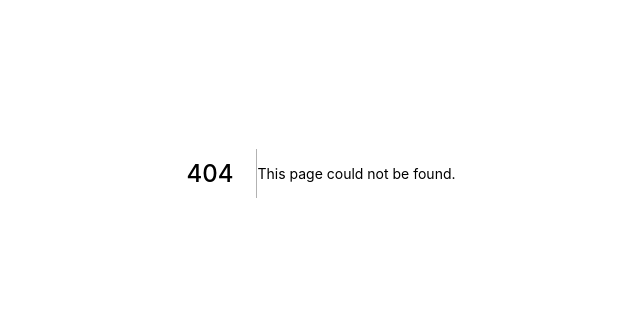
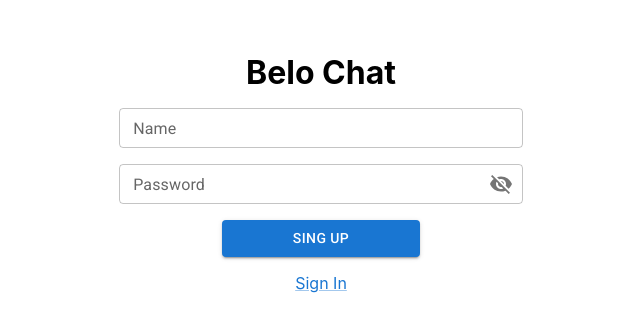
Before and after one commit to mrkelder/messanger, a Next.js app: page /registration in a window 1280 px wide. Before the commit this address had no page. Shown: the part 227-558 px from the top of the page, without its empty margins (319-959 px from the left). Built offline with nearby package versions, Linux system fonts and the light colour scheme.

Commit message:
feat: created registration page

```diff
--- /dev/null
+++ b/pages/registration.tsx
@@ -0,0 +1,117 @@
+import { useCallback, useState, FormEventHandler, ChangeEvent } from "react";
+
+import { Visibility, VisibilityOff } from "@mui/icons-material";
+import {
+  OutlinedInput,
+  IconButton,
+  TextField,
+  Stack,
+  InputAdornment,
+  Button,
+  InputLabel,
+  FormControl,
+  useMediaQuery,
+  Link as MLink
+} from "@mui/material";
+import { NextPage } from "next";
+import Link from "next/link";
+
+interface FormDataState {
+  name: string;
+  password: string;
+}
+
+const defaultFormData: FormDataState = {
+  name: "",
+  password: ""
+};
+
+const Registration: NextPage = () => {
+  const isTablet = useMediaQuery("(max-width: 768px)");
+  const [isPasswordShown, setIsPasswordShown] = useState(false);
+  const [formData, setFormData] = useState(defaultFormData);
+
+  const inputWidth = isTablet ? "25ch" : "40ch";
+  const buttonWidth = isTablet ? "15ch" : "25ch";
+
+  const handleShowPassword = useCallback(() => {
+    setIsPasswordShown(prev => !prev);
+  }, []);
+
+  const handleInputChange =
+    (field: keyof FormDataState) => (event: ChangeEvent<HTMLInputElement>) => {
+      setFormData(prev => ({ ...prev, [field]: event.target?.value }));
+    };
+
+  const handleSubmit: FormEventHandler<HTMLFormElement> = event => {
+    event.preventDefault();
+
+    alert("Data is sent 😊");
+  };
+
+  return (
+    <>
+      <form onSubmit={handleSubmit}>
+        <Stack
+          alignItems="center"
+          justifyContent="center"
+          height="100vh"
+          spacing={2}
+        >
+          <h1>Belo Chat</h1>
+
+          <FormControl sx={{ m: 1, width: inputWidth }} variant="outlined">
+            <TextField
+              name="name"
+              label="Name"
+              size="small"
+              value={formData.name}
+              onChange={handleInputChange("name")}
+            />
+          </FormControl>
+
+          <FormControl
+            size="small"
+            sx={{ m: 1, width: inputWidth }}
+            variant="outlined"
+          >
+            <InputLabel
+              sx={{ backgroundColor: "white", borderRight: "3px solid white" }}
+              htmlFor="outlined-adornment-password"
+            >
+              Password
+            </InputLabel>
+            <OutlinedInput
+              name="password"
+              id="outlined-adornment-password"
+              label="Name"
+              type={isPasswordShown ? "text" : "password"}
+              value={formData.password}
+              onChange={handleInputChange("password")}
+              endAdornment={
+                <InputAdornment position="end">
+                  <IconButton
+                    edge="end"
+                    aria-label="toggle password visibility"
+                    onClick={handleShowPassword}
+                  >
+                    {isPasswordShown ? <Visibility /> : <VisibilityOff />}
+                  </IconButton>
+                </InputAdornment>
+              }
+            />
+          </FormControl>
+          <Button type="submit" variant="contained" sx={{ width: buttonWidth }}>
+            Sing Up
+          </Button>
+
+          <Link href="/authorization" passHref>
+            <MLink>Sign In</MLink>
+          </Link>
+        </Stack>
+      </form>
+    </>
+  );
+};
+
+export default Registration;
```
